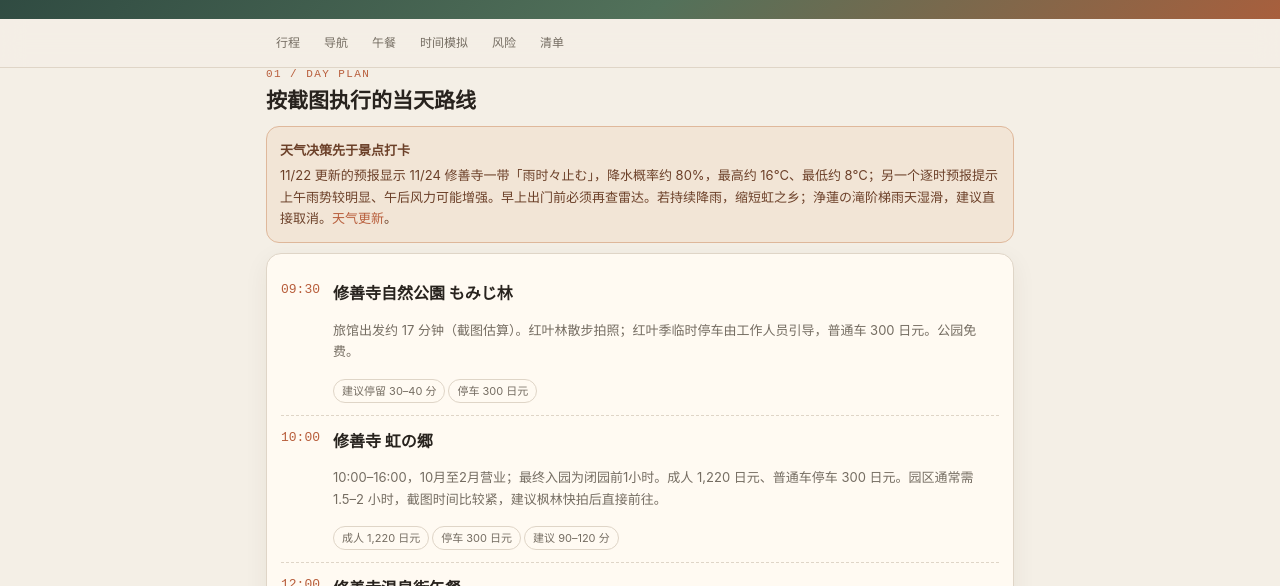
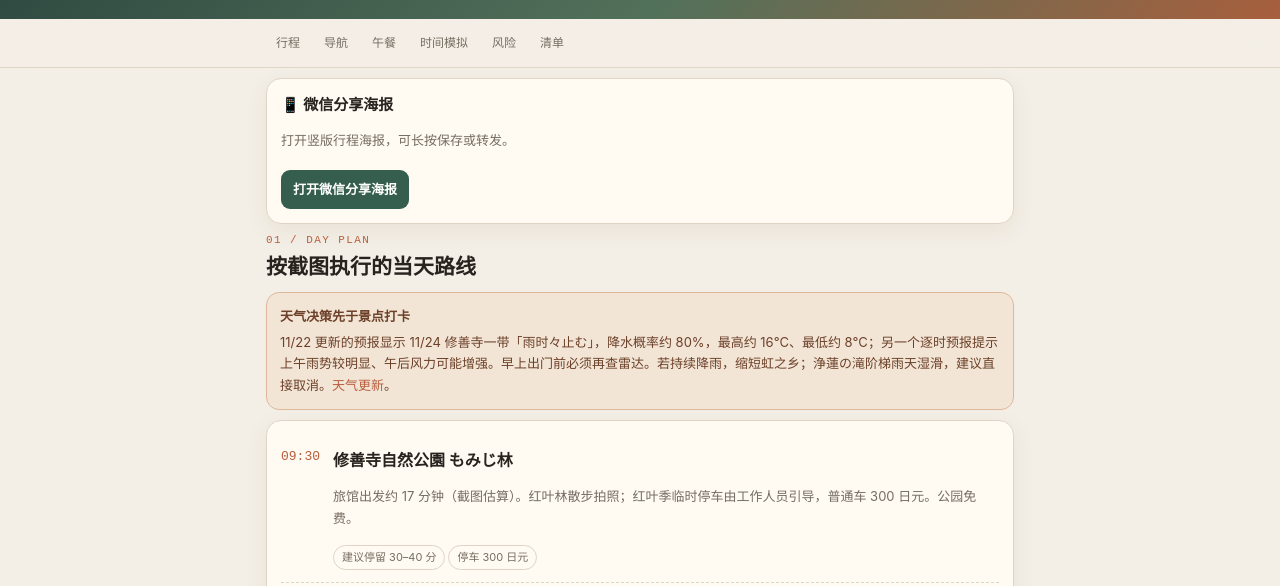
Before and after one commit to kenandxx/trip-planning, a plain HTML site: page trips/2026-11-24-nishi-izu/index.html in a window 1280 px wide. Shown: the part 214-800 px from the top of the page. Drawn offline with Linux system fonts and the light colour scheme.

Commit message:
Link the new Shuzenji OG cover and poster in itinerary

```diff
--- a/trips/2026-11-24-nishi-izu/index.html
+++ b/trips/2026-11-24-nishi-izu/index.html
@@ -1,7 +1,7 @@
 <!doctype html>
 <html lang="zh-CN"><head><meta charset="utf-8"><meta name="viewport" content="width=device-width,initial-scale=1,viewport-fit=cover"><meta name="theme-color" content="#f4efe6">
 <title>11/24 修善寺红叶慢游｜伊豆 Day 2</title><meta name="description" content="修善寺自然公园枫林、虹之乡、温泉街午餐、修禅寺与竹林小径；浄蓮の滝视天气决定。">
-<meta property="og:type" content="website"><meta property="og:title" content="11/24 修善寺红叶慢游｜伊豆 Day 2"><meta property="og:description" content="枫林、虹之乡、修善寺温泉街与瀑布可选路线。"><meta property="og:image" content="https://kenandxx.github.io/trip-planning/trips/2026-11-24-nishi-izu/og-cover.png?v=shuzenji-1122-v3">
+<meta property="og:type" content="website"><meta property="og:title" content="11/24 修善寺红叶慢游｜伊豆 Day 2"><meta property="og:description" content="枫林、虹之乡、修善寺温泉街与瀑布可选路线。"><meta property="og:image" content="https://kenandxx.github.io/trip-planning/trips/2026-11-24-nishi-izu/og-cover.svg?v=shuzenji-1122-v3">
 <style>
 :root{--bg:#f4efe6;--paper:#fffaf2;--ink:#28231e;--muted:#756d62;--line:#dfd5c7;--rust:#b85e3c;--forest:#355e4e;--blue:#496c82;--gold:#b68a43;--shadow:0 7px 24px #3b2a1610}
 @media(prefers-color-scheme:dark){:root{--bg:#171815;--paper:#22241f;--ink:#eee9df;--muted:#aaa294;--line:#3c3d35;--rust:#e08b66;--forest:#83b49a;--blue:#8db5cb;--gold:#d8b66f;--shadow:0 7px 24px #0004}}
@@ -12,7 +12,7 @@
 <header class="hero"><div class="wrap"><div class="eyebrow">IZU SELF-DRIVE · DAY 02 · TUE 24 NOV 2026</div><h1>修善寺红叶慢游<br>枫林・虹之乡・温泉街</h1><p>弘法の湯 长冈店出发｜截图路线为准｜浄蓮の滝为天气允许时的可选项</p><div class="pills"><span class="pill">🍁 枫林正当季</span><span class="pill">🌇 日落 16:34</span><span class="pill">🌧️ 11/24 有雨风险</span><span class="pill">🚗 短途分段驾驶</span></div></div></header>
 <div class="sticky"><div class="wrap"><a href="#route">行程</a><a href="#nav">导航</a><a href="#food">午餐</a><a href="#sim">时间模拟</a><a href="#risk">风险</a><a href="#check">清单</a></div></div>
 <main class="wrap">
-<section id="route"><div class="eyebrow2">01 / DAY PLAN</div><h2>按截图执行的当天路线</h2>
+<section id="route"><div class="card"><b>📱 微信分享海报</b><p class="sub">打开竖版行程海报，可长按保存或转发。</p><a class="btn" href="poster_v3.svg" target="_blank">打开微信分享海报</a></div><div class="eyebrow2">01 / DAY PLAN</div><h2>按截图执行的当天路线</h2>
 <div class="alert"><strong>天气决策先于景点打卡</strong>11/22 更新的预报显示 11/24 修善寺一带「雨时々止む」，降水概率约 80%，最高约 16℃、最低约 8℃；另一个逐时预报提示上午雨势较明显、午后风力可能增强。早上出门前必须再查雷达。若持续降雨，缩短虹之乡；浄蓮の滝阶梯雨天湿滑，建议直接取消。<a href="https://www.mapion.co.jp/weather/admi/22/2222224.html" target="_blank">天气更新</a>。</div>
 <div class="card">
 <div class="leg"><div class="time">09:30</div><div><h3>修善寺自然公園 もみじ林</h3><p class="sub">旅馆出发约 17 分钟（截图估算）。红叶林散步拍照；红叶季临时停车由工作人员引导，普通车 300 日元。公园免费。</p><span class="tag">建议停留 30–40 分</span><span class="tag">停车 300 日元</span></div></div>
```
